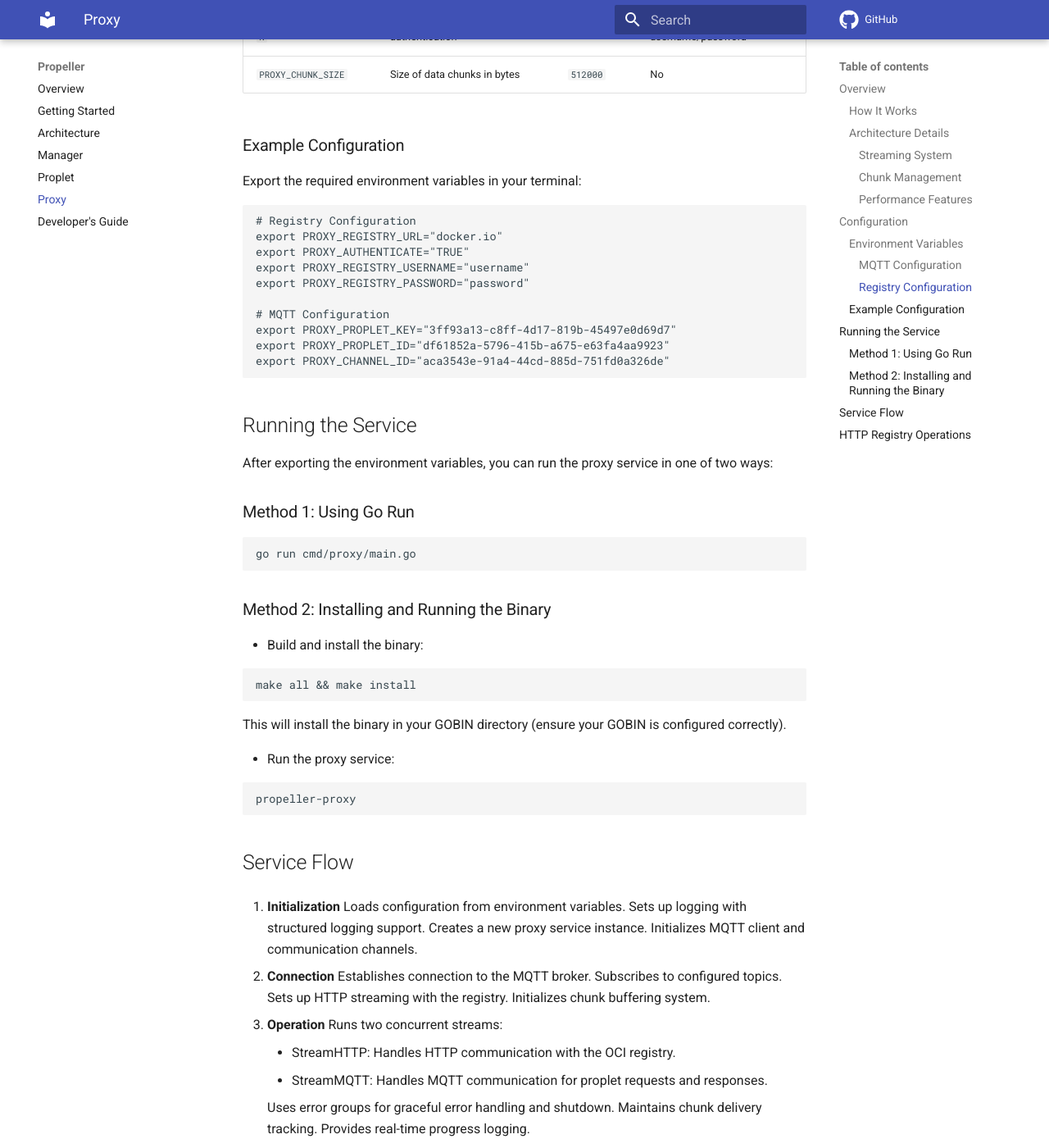
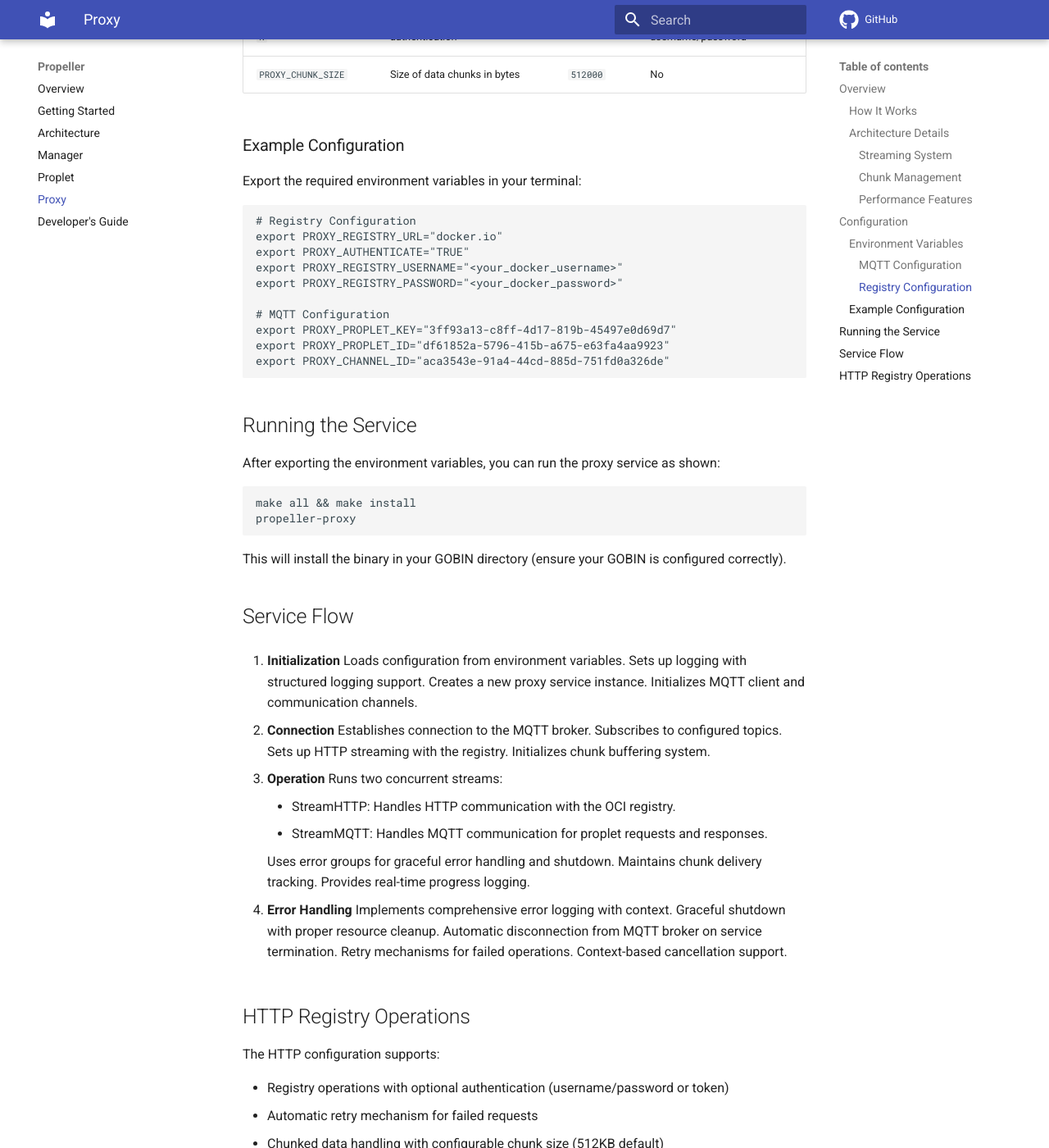
Before and after one commit to rodneyosodo/propeller-docs, an MkDocs documentation site: the page built from docs/proxy.md, in a window 1280 px wide and 1400 px high, scrolled down 2479 px. Shown: the whole window at 82% size. Built offline with MkDocs 1.6.1 and Material for MkDocs 9.7.7, drawn with Linux system fonts in a browser that asks for light colours; comment, search, counter and statistics services are not loaded.

Commit message:
Update docs
Signed-off-by: nyagamunene <stevenyaga2014@gmail.com>

````diff
--- a/docs/proxy.md
+++ b/docs/proxy.md
@@ -104,29 +104,14 @@ export PROXY_CHANNEL_ID="aca3543e-91a4-44cd-885d-751fd0a326de"
 
 ## Running the Service
 
-After exporting the environment variables, you can run the proxy service in one of two ways:
-
-### Method 1: Using Go Run
-
-```bash
-go run cmd/proxy/main.go
-```
-
-### Method 2: Installing and Running the Binary
-
-- Build and install the binary:
+After exporting the environment variables, you can run the proxy service as shown:
 
 ```bash
 make all && make install
+propeller-proxy
 ```
 
 This will install the binary in your GOBIN directory (ensure your GOBIN is configured correctly).
-
-- Run the proxy service:
-
-```bash
-propeller-proxy
-```
 
 ## Service Flow
 
````
Also changed, not shown: other parts of docs/proxy.md (+2 -2 lines).
